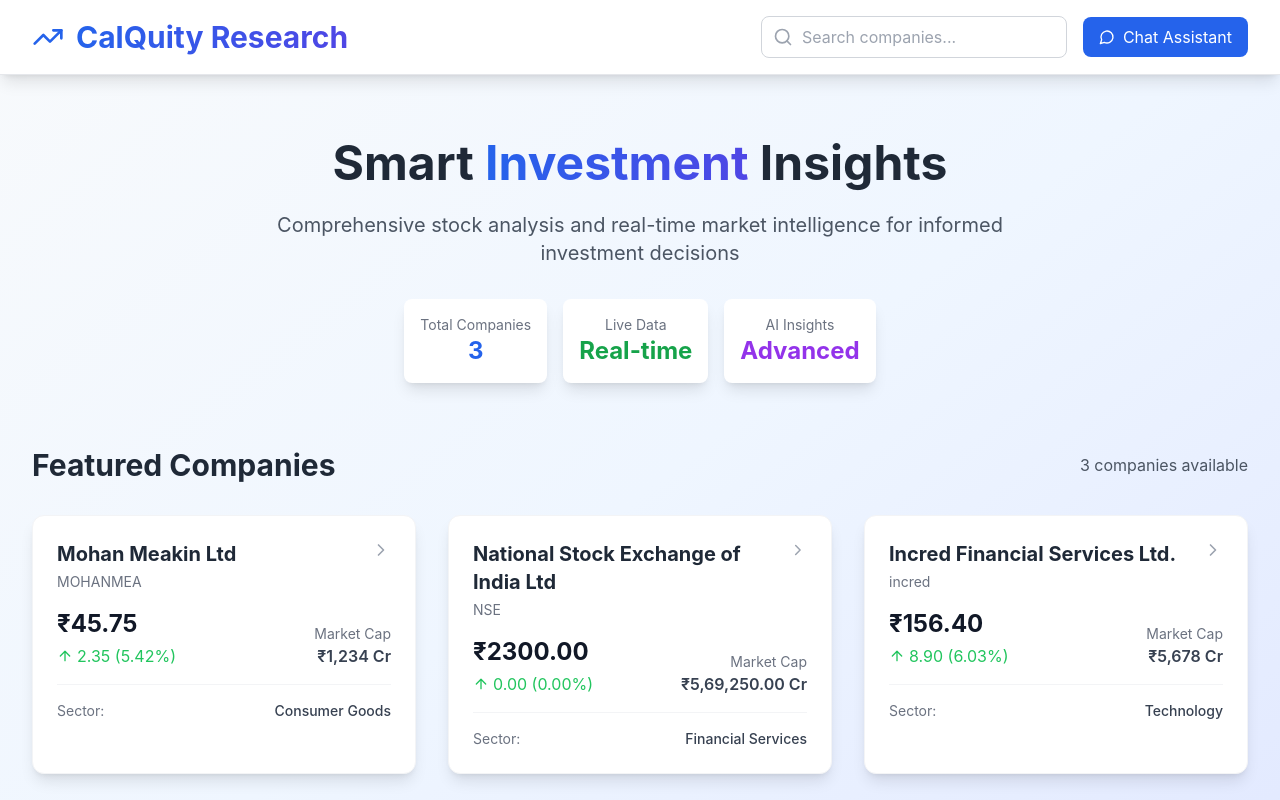
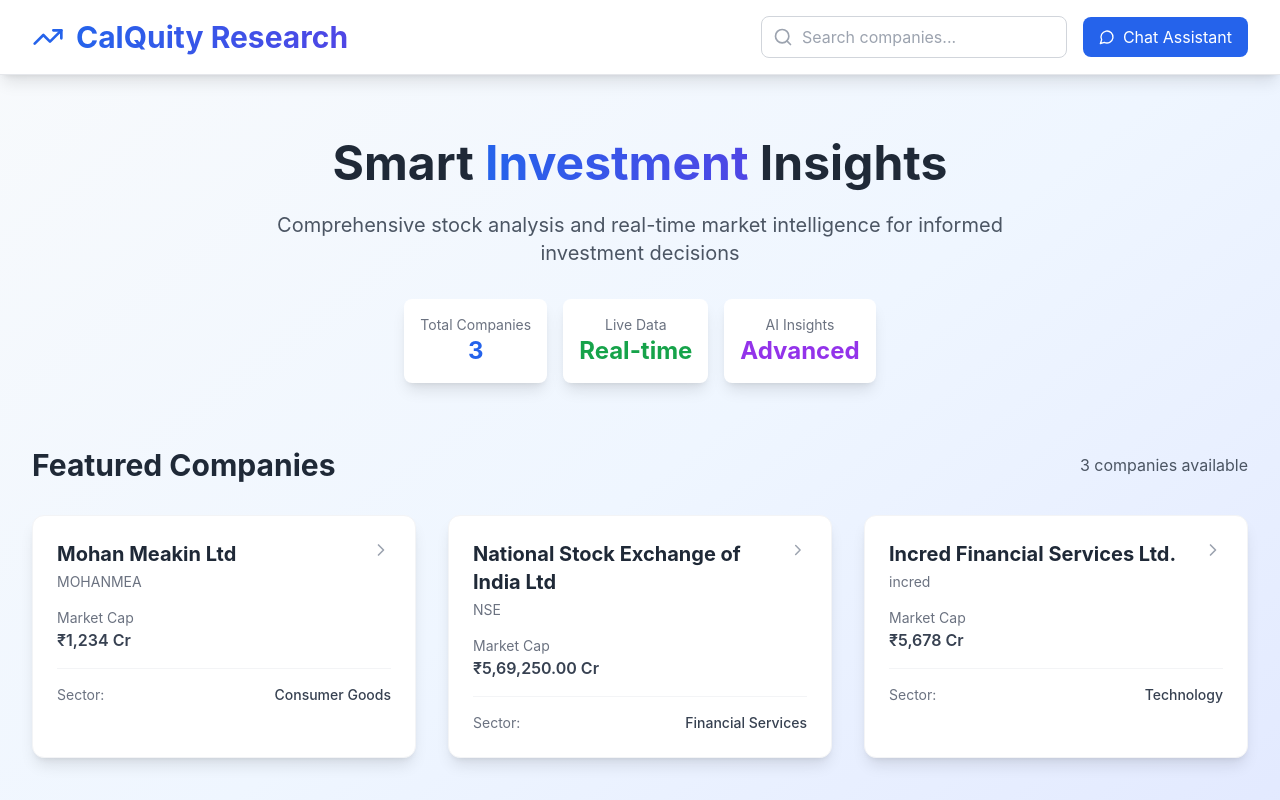
Before and after one commit to dheeraj-vp/Altius, a React (Create React App) app: page / in a window 1280 px wide. Shown: the top 800 px of the page. Built offline with nearby package versions, Linux system fonts and the light colour scheme.

Commit message:
removed prices in Feature Companies and aligned Market Cap and its value

```diff
--- a/src/App.js
+++ b/src/App.js
@@ -285,18 +285,6 @@
 );
 
 const CompanyCard = ({ company, onClick }) => {
-  const formatPrice = (price) => `₹${price.toFixed(2)}`;
-
-  const formatChange = (change, changePercent) => {
-    const isPositive = change >= 0;
-    return (
-      <span className={`flex items-center gap-1 ${isPositive ? 'text-green-500' : 'text-red-500'}`}>
-        {isPositive ? <ArrowUp size={16} /> : <ArrowDown size={16} />}
-        {Math.abs(change).toFixed(2)} ({Math.abs(changePercent).toFixed(2)}%)
-      </span>
-    );
-  };
-
   return (
     <div
       className="bg-white rounded-xl shadow-lg hover:shadow-xl transition-all duration-300 cursor-pointer transform hover:-translate-y-1 border border-gray-100"
@@ -311,15 +299,9 @@
           <ChevronRight className="text-gray-400" size={20} />
         </div>
 
-        <div className="flex justify-between items-end">
-          <div>
-            <p className="text-2xl font-bold text-gray-900 mb-1">{formatPrice(company.price)}</p>
-            {formatChange(company.change, company.changePercent)}
-          </div>
-          <div className="text-right">
-            <p className="text-sm text-gray-500">Market Cap</p>
-            <p className="font-semibold text-gray-700">{company.overview?.marketCap || 'N/A'}</p>
-          </div>
+        <div className="text-left">
+          <p className="text-sm text-gray-500">Market Cap</p>
+          <p className="font-semibold text-gray-700">{company.overview?.marketCap || 'N/A'}</p>
         </div>
 
         <div className="mt-4 pt-4 border-t border-gray-100">
```
